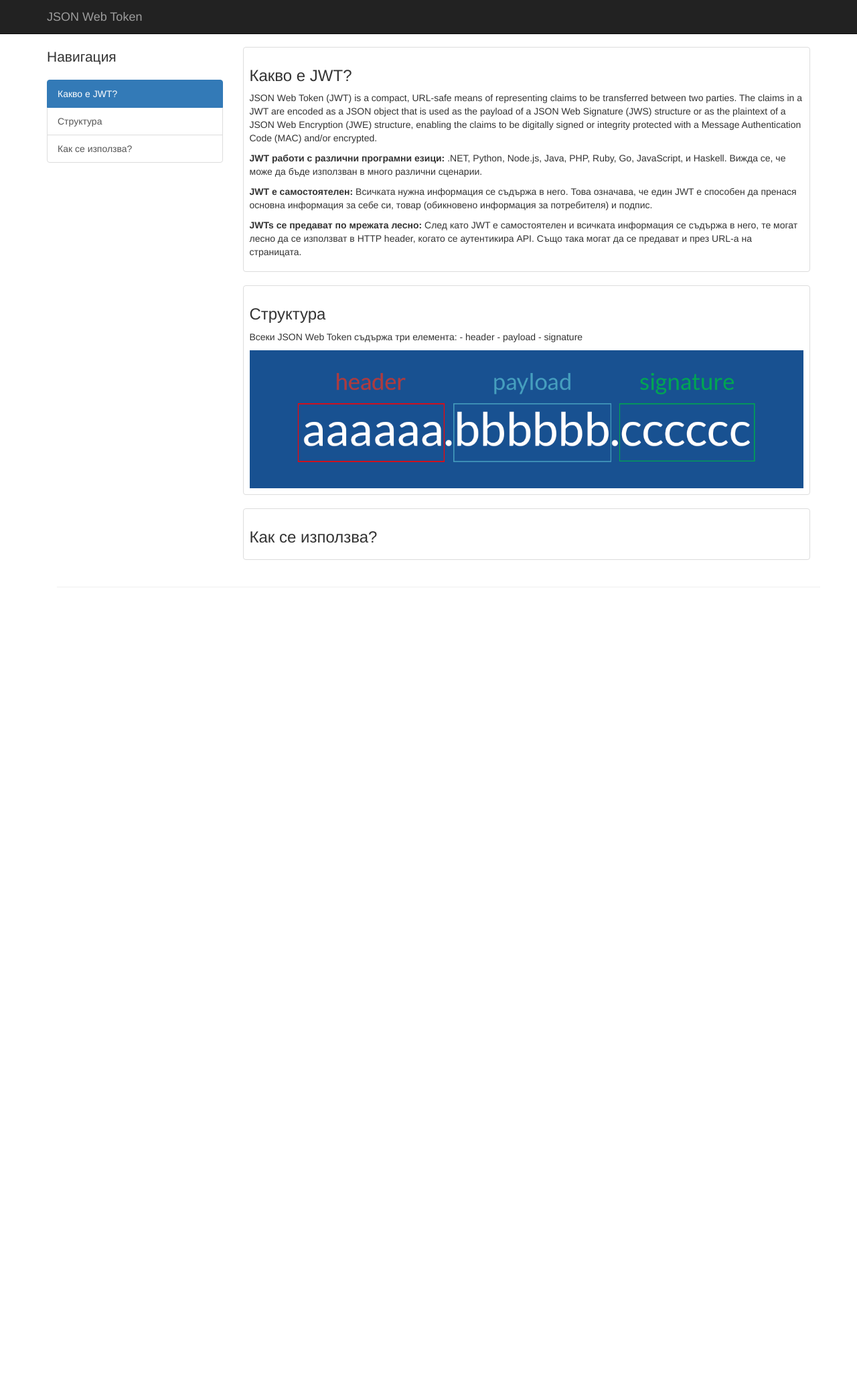
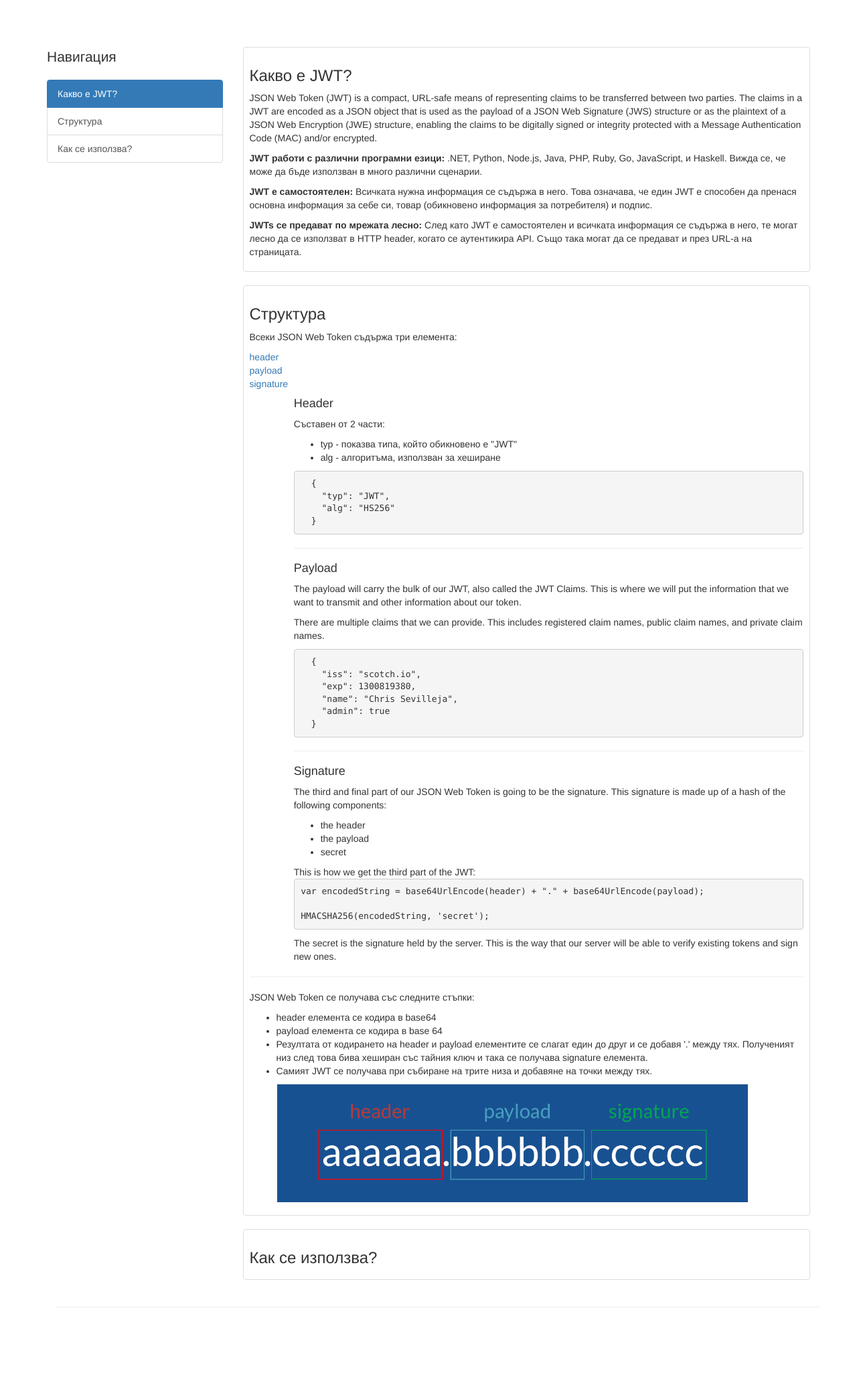
Before and after one commit to cwetanow-learning/FMI, a PHP site: page / in a window 1280 px wide. Shown: the whole page at 67% size. Before the commit the page ends 877 px from the top, so only its background shows below. Run offline with PHP 8.4, Linux system fonts and the light colour scheme.

Commit message:
Finish structure section

```diff
--- a/Web/Referat/css/styles.css
+++ b/Web/Referat/css/styles.css
@@ -24,3 +24,14 @@
 footer {
   margin: 50px 0;
 }
+
+#structure-header,
+#structure-payload,
+#structure-signature {
+  padding-left: 8%;
+}
+
+#jwt-structure{
+  width: 90%;
+  padding-left: 5%;
+}
--- a/Web/Referat/index.html
+++ b/Web/Referat/index.html
@@ -24,30 +24,6 @@
 </head>
 
 <body>
-
-  <nav class="navbar navbar-inverse navbar-fixed-top"
-       role="navigation">
-    <div class="container">
-      <div class="navbar-header">
-        <button type="button"
-                class="navbar-toggle"
-                data-toggle="collapse"
-                data-target="#bs-example-navbar-collapse-1">
-          <span class="sr-only">Toggle navigation</span>
-          <span class="icon-bar"></span>
-          <span class="icon-bar"></span>
-          <span class="icon-bar"></span>
-        </button>
-        <a class="navbar-brand"
-           href="#">JSON Web Token</a>
-      </div>
-      <div class="collapse navbar-collapse"
-           id="bs-example-navbar-collapse-1">
-        <ul class="nav navbar-nav">
-        </ul>
-      </div>
-    </div>
-  </nav>
 
   <div class="container">
 
@@ -105,11 +81,104 @@
             </h3>
 
             <p>
-              Всеки JSON Web Token съдържа три елемента: - header - payload - signature
+              Всеки JSON Web Token съдържа три елемента:
+              <ul class="list-unstyled">
+                <li>
+                  <a href="#structure-header">header</a>
+                </li>
+                <li>
+                  <a href="#structure-payload">payload</a>
+                </li>
+                <li>
+                  <a href="#structure-signature">signature</a>
+                </li>
+              </ul>
             </p>
+            <div id="structure-header">
+              <h4>
+                Header
+              </h4>
 
-            <img src="img/structure.png"
-                 alt="structure">
+              <p>
+                Съставен от 2 части:
+                <ul>
+                  <li>typ - показва типа, който обикновено е "JWT"</li>
+                  <li>alg - алгоритъма, използван за хеширане</li>
+                </ul>
+
+                <pre>
+  {
+    "typ": "JWT",
+    "alg": "HS256"
+  }             </pre>
+              </p>
+
+            </div>
+            <div id="structure-payload">
+              <hr>
+              <h4>
+                Payload
+              </h4>
+
+              <p>
+                The payload will carry the bulk of our JWT, also called the JWT Claims. This is where we will put the information that we
+                want to transmit and other information about our token. </p>
+              <p>There are multiple claims that we can provide. This includes registered claim names, public claim names, and
+                private claim names.
+              </p>
+
+              <pre>
+  {
+    "iss": "scotch.io",
+    "exp": 1300819380,
+    "name": "Chris Sevilleja",
+    "admin": true
+  }</pre>
+            </div>
+            <div id="structure-signature">
+              <hr>
+
+              <h4>Signature</h4>
+
+              <p>
+                The third and final part of our JSON Web Token is going to be the signature. This signature is made up of a hash of the following
+                components:
+                <ul>
+                  <li> the header</li>
+                  <li>the payload</li>
+                  <li>secret</li>
+                </ul>
+
+                This is how we get the third part of the JWT:
+
+                <pre>var encodedString = base64UrlEncode(header) + "." + base64UrlEncode(payload);
+
+HMACSHA256(encodedString, 'secret'); </pre> The secret is the signature held by the server. This is the way that our server will be able to verify existing
+                tokens and sign new ones.
+              </p>
+            </div>
+            <hr>
+
+            <div>
+              <p>
+                JSON Web Token се получава със следните стъпки:
+                <ul>
+                  <li>header елемента се кодира в base64</li>
+                  <li>payload елемента се кодира в base 64</li>
+                  <li>
+                    Резултата от кодирането на header и payload елементите се слагат един до друг и се добавя '.' между тях. Полученият низ след
+                    това бива хеширан със тайния ключ и така се получава signature елемента.
+                  </li>
+                  <li>
+                    Самият JWT се получава при събиране на трите низа и добавяне на точки между тях.
+                  </li>
+                </ul>
+
+                <img src="img/structure.png"
+                     alt="structure"
+                     id="jwt-structure">
+              </p>
+            </div>
           </div>
         </div>
 
```
